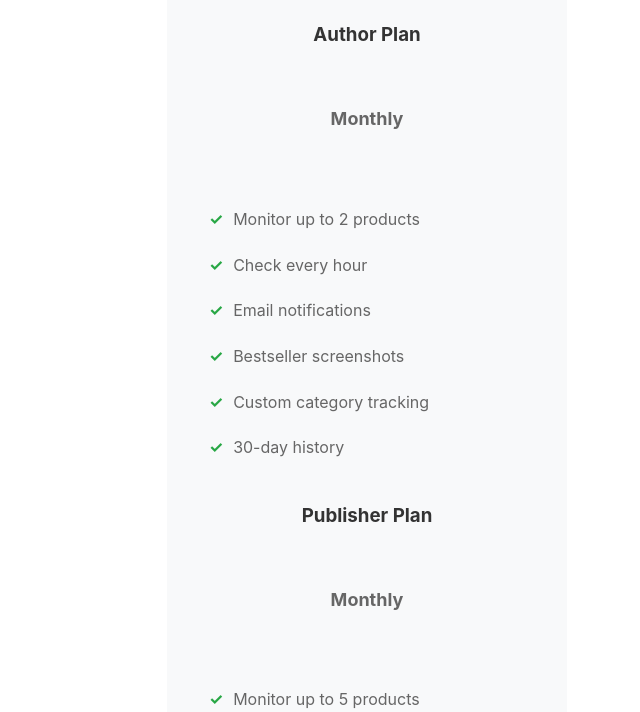
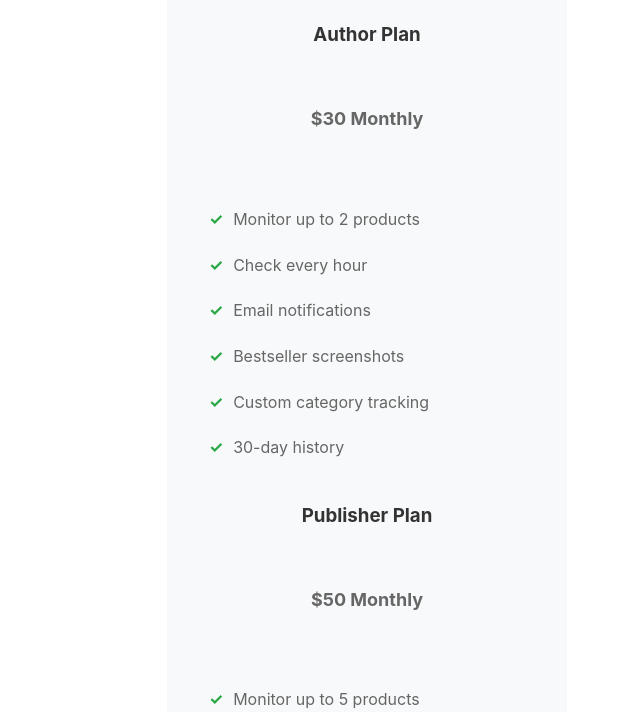
Before and after one commit to SodaCatStudio/amazon-screenshot-tracker, a Flask app: page / in a window 1280 px wide. Shown: the part 3281-3993 px from the top of the page, without its empty margins (273-913 px from the left). Run offline with Flask 3, Linux system fonts and the light colour scheme; some libraries are stand-ins or nearby versions.

Commit message:
Updating landing page with pricing

```diff
--- a/templates/landing.html
+++ b/templates/landing.html
@@ -518,7 +518,7 @@
             <div class="pricing-card">
                 <h3>Author Plan</h3>
                 <div class="price">
-                    <span class="price-period">Monthly</span>
+                    <span class="price-period">$30 Monthly</span>
                 </div>
                 <ul class="pricing-features">
                     <li>Monitor up to 2 products</li>
@@ -531,7 +531,7 @@
 
                 <h3>Publisher Plan</h3>
                 <div class="price">
-                    <span class="price-period">Monthly</span>
+                    <span class="price-period">$50 Monthly</span>
                 </div>
                 <ul class="pricing-features">
                     <li>Monitor up to 5 products</li>
```
